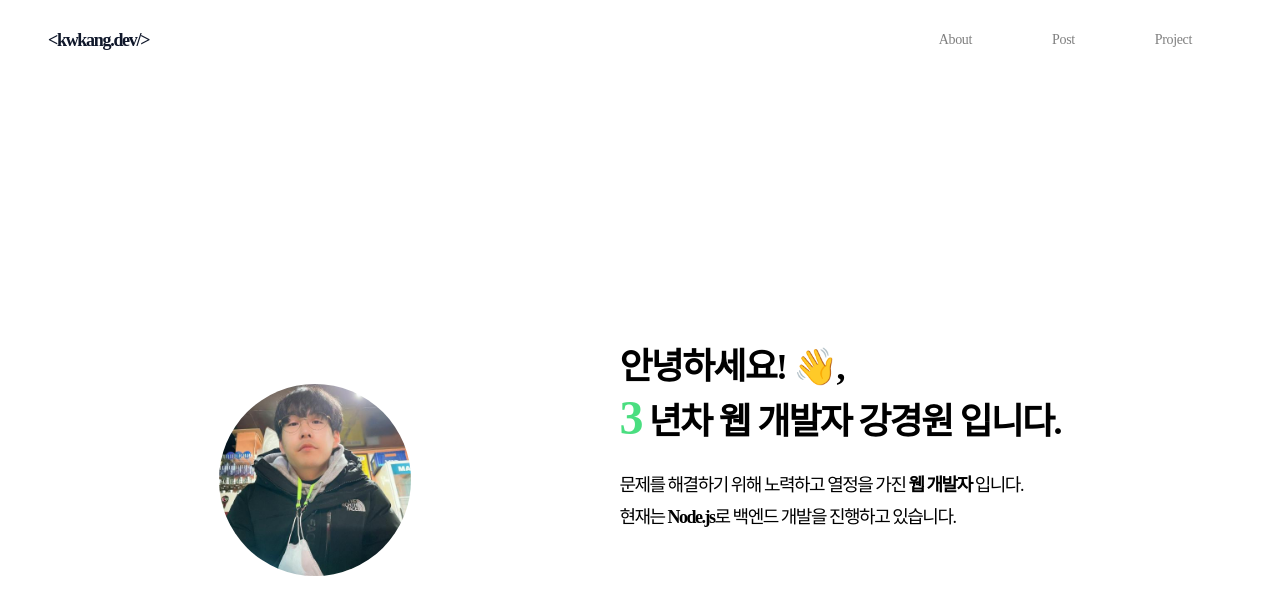
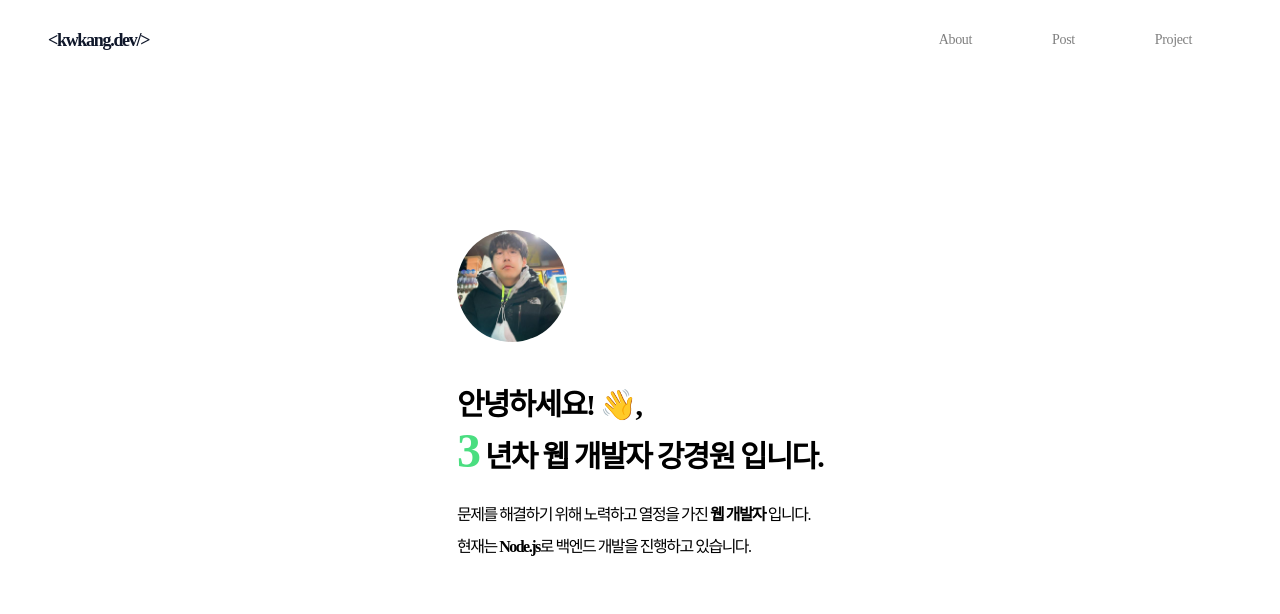
Before and after one commit to kkwondev/intro.kwkang.dev, a Vue app: page / in a window 1280 px wide. Shown: the top 614 px of the page. Built offline with nearby package versions, Linux system fonts and the light colour scheme; some icons are missing.

Commit message:
[Fix] layout css modify

```diff
--- a/src/layouts/TheLayout.vue
+++ b/src/layouts/TheLayout.vue
@@ -1,6 +1,6 @@
 <template>
   <Header />
-  <div class="max-w-[1200px] mx-auto moblie:px-4">
+  <div class="max-w-[1200px] mx-auto moblie:px-4 flex flex-1">
     <slot />
   </div>
 </template>
--- a/src/styles/app.css
+++ b/src/styles/app.css
@@ -4,6 +4,14 @@
 
 @import url("https://fonts.googleapis.com/css2?family=Nanum+Gothic:wght@400;700&family=Quicksand:wght@300;400;500;600&display=swap");
 
+html,
+body {
+  height: 100%;
+}
+
 #app {
   /* font-family: Quicksand; */
+  display: flex;
+  flex-direction: column;
+  height: inherit;
 }
--- a/src/views/HomeView.vue
+++ b/src/views/HomeView.vue
@@ -1,18 +1,16 @@
 1
 <template>
-  <div
-    class="flex gap-10 justify-center items-center h-[100vh] tablet:flex-col"
-  >
+  <div class="flex gap-10 flex-col flex-1 justify-center">
     <div class="w-[30%] tablet:w-[100%] tablet:flex tablet:justify-center">
       <img
         src="@/assets/common/my.jpeg"
         alt="my"
-        class="block rounded-full w-48 h-48 tablet:w-28 tablet:h-28 moblie:w-20 moblie:h-20"
+        class="block rounded-full w-28 h-28 tablet:w-28 tablet:h-28 moblie:w-20 moblie:h-20"
       />
     </div>
     <div>
       <h2
-        class="font-nanum -tracking-[1.8px] font-semibold text-4xl leading-normal mb-5 tablet:text-center tablet:text-[20px] moblie:text-[16px]"
+        class="font-nanum -tracking-[1.8px] font-semibold text-3xl leading-normal mb-5 tablet:text-center tablet:text-[20px] moblie:text-[16px]"
       >
         안녕하세요! 👋, <br />
         <span class="text-green-400 text-5xl moblie:text-2xl">
@@ -21,7 +19,7 @@
         년차 웹 개발자 강경원 입니다.
       </h2>
       <div
-        class="font-nanum -tracking-[1.5px] text-lg tablet:text-center tablet:text-[16px] moblie:text-[14px] mb-10"
+        class="font-nanum -tracking-[1.5px] text-base tablet:text-center tablet:text-[16px] moblie:text-[14px] mb-10"
       >
         <p class="leading-8">
           문제를 해결하기 위해 노력하고 열정을 가진
```
